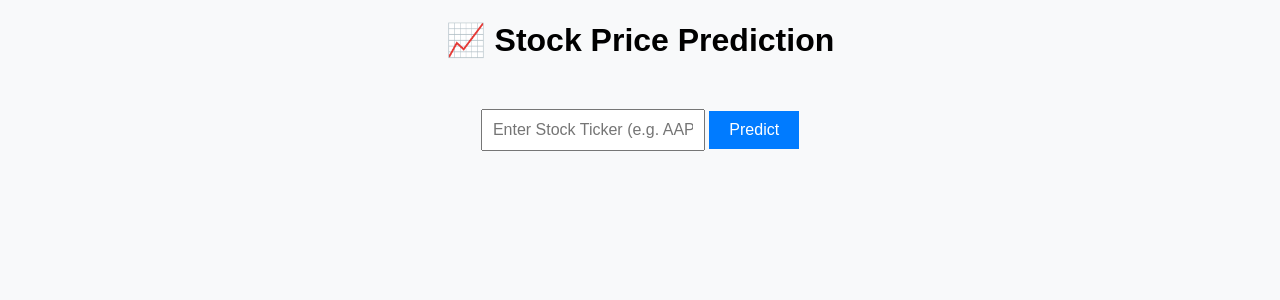
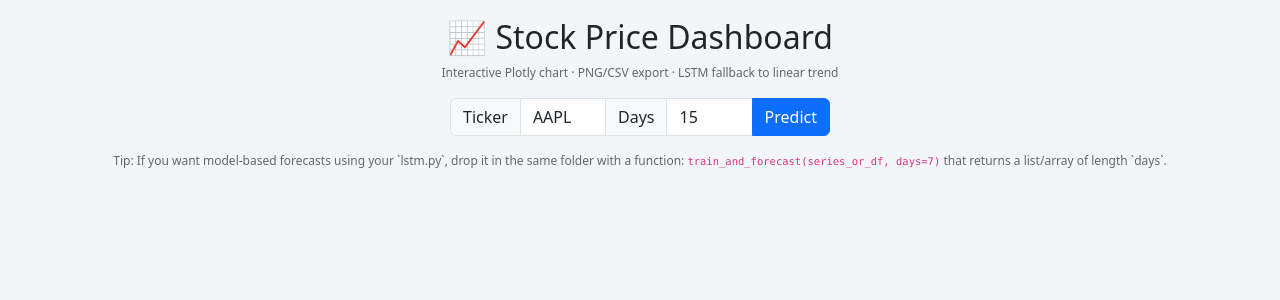
Before and after one commit to Jatin24505/stock-price, a Flask app: page / in a window 1280 px wide. Shown: the top 300 px of the page. Run offline with Flask 3, Linux system fonts and the light colour scheme.

Commit message:
Initial project upload

```diff
--- a/app.py
+++ b/app.py
@@ -1,60 +1,221 @@
-# app.py
-from flask import Flask, render_template, request
+from flask import Flask, render_template, request, send_file
+import pandas as pd
+import plotly.graph_objs as go
+import plotly.io as pio
+import os
+from model.lstm import train_and_forecast
 import yfinance as yf
-from keras.models import load_model
 import numpy as np
-from sklearn.preprocessing import MinMaxScaler
-import matplotlib.pyplot as plt
-import joblib
-import os
 
 app = Flask(__name__)
 
-def predict_and_plot(ticker):
-    df = yf.download(ticker, start='2015-01-01', end='2023-01-01')
-    data = df[['Close']]
-    scaler = joblib.load(f'{ticker}_scaler.save')
-    scaled_data = scaler.transform(data)
+STATIC_FOLDER = "static"
+PLOT_PATH = os.path.join(STATIC_FOLDER, "plot.png")
+CSV_PATH = os.path.join(STATIC_FOLDER, "forecast.csv")
 
-    sequence_length = 60
-    x, y = [], []
-    for i in range(sequence_length, len(scaled_data)):
-        x.append(scaled_data[i-sequence_length:i])
-        y.append(scaled_data[i])
 
-    x = np.array(x)
-    y = np.array(y)
+@app.route("/", methods=["GET", "POST"])
+def home():
+    ticker = "AAPL"
+    days = 15
+    fig_html = None
 
-    model = load_model(f'{ticker}_model.h5')
-    predictions = model.predict(x)
-    predictions = scaler.inverse_transform(predictions)
-    actual = scaler.inverse_transform(y)
+    last_close_price = None
+    last_month_avg = None
+    prev_month_avg = None
+    growth_pct = None
+    forecast_method = "LSTM"
 
-    plt.figure(figsize=(10,6))
-    plt.plot(actual, label='Actual Price')
-    plt.plot(predictions, label='Predicted Price')
-    plt.title(f'{ticker} Stock Price Prediction')
-    plt.xlabel('Days')
-    plt.ylabel('Price')
-    plt.legend()
-    plot_path = os.path.join('static', 'plot.png')
-    plt.savefig(plot_path)
-    plt.close()
-    return plot_path
+    if request.method == "POST":
+        ticker = request.form.get("ticker", "AAPL")
+        days = int(request.form.get("days", 15))
 
-@app.route('/', methods=['GET', 'POST'])
-def index():
-    if request.method == 'POST':
-        ticker = request.form['ticker'].upper()
+        # -------------------------
+        # FETCH STOCK DATA
+        # -------------------------
+        print(f"Fetching data for {ticker}...")
+        df = yf.download(ticker, period="3mo")
+
+        print(f"Downloaded {len(df)} rows")
+        print(f"Columns: {df.columns.tolist()}")
+
+        if df.empty:
+            return render_template("index.html", error="No data found for this ticker.")
+
+        df = df.reset_index()
+
+        # Handle MultiIndex columns from yfinance
+        if isinstance(df.columns, pd.MultiIndex):
+            df.columns = df.columns.get_level_values(0)
+
+        df = df[["Date", "Close"]]
+
+        # Basic values
+        last_close_price = df["Close"].iloc[-1]
+
+        # Handle small datasets
+        last_month = df.tail(30)
+        prev_month = df.tail(60).head(30)
+
+        last_month_avg = last_month["Close"].mean() if len(last_month) > 0 else None
+        prev_month_avg = prev_month["Close"].mean() if len(prev_month) > 0 else None
+
+        # -------------------------
+        # LSTM FORECAST
+        # -------------------------
         try:
-            if not os.path.exists(f'{ticker}_model.h5'):
-                from model import train_model
-                train_model(ticker)
-            plot_path = predict_and_plot(ticker)
-            return render_template('index.html', plot_url=plot_path, ticker=ticker)
+            # Pass the full DataFrame (not just the Series)
+            print(f"Starting LSTM forecast for {days} days...")
+            forecast_df = train_and_forecast(df, days)
+            print(f"Forecast generated: {len(forecast_df)} rows")
+            print(forecast_df.head())
+            forecast_method = "LSTM"
         except Exception as e:
-            return render_template('index.html', error=str(e))
-    return render_template('index.html')
+            print(f"LSTM failed: {e}")
+            # Fallback to linear trend
+            forecast_method = "Linear Trend (LSTM failed)"
+            last_date = pd.to_datetime(df["Date"].iloc[-1])
+            last_price = float(df["Close"].iloc[-1])
 
-if __name__ == '__main__':
+            # Simple linear trend
+            recent = df.tail(30)
+            if len(recent) > 1:
+                slope = (float(recent["Close"].iloc[-1]) - float(recent["Close"].iloc[0])) / len(recent)
+            else:
+                slope = 0
+
+            forecast_dates = pd.date_range(start=last_date + pd.Timedelta(days=1), periods=days)
+            forecast_values = [last_price + slope * (i + 1) for i in range(days)]
+
+            forecast_df = pd.DataFrame({
+                "Date": forecast_dates,
+                "Forecast": forecast_values
+            })
+            print(f"Fallback forecast generated: {len(forecast_df)} rows")
+
+        # Safe growth % (comparing last close to first forecast value)
+        try:
+            growth_pct = ((float(forecast_df["Forecast"].iloc[0]) - float(last_close_price)) / float(last_close_price)) * 100
+        except:
+            growth_pct = None
+
+        # -------------------------
+        # CONVERT ALL VALUES TO FLOATS
+        # -------------------------
+        def safe_float(x):
+            try:
+                return float(x)
+            except:
+                return None
+
+        last_close_price = safe_float(last_close_price)
+        last_month_avg = safe_float(last_month_avg)
+        prev_month_avg = safe_float(prev_month_avg)
+        growth_pct = safe_float(growth_pct)
+
+        # -------------------------
+        # BUILD LINE CHART
+        # -------------------------
+        print(f"Building chart...")
+        print(f"Previous month data: {len(prev_month)} rows")
+        print(f"Last month data: {len(last_month)} rows")
+        print(f"Forecast data: {len(forecast_df)} rows")
+
+        fig = go.Figure()
+
+        # Historical data - Previous Month (Blue line)
+        if len(prev_month) > 0:
+            fig.add_trace(go.Scatter(
+                x=prev_month["Date"],
+                y=prev_month["Close"],
+                mode="lines",
+                name="Previous Month",
+                line=dict(color="#1f77b4", width=2),
+                hovertemplate="<b>Previous Month</b><br>Date: %{x}<br>Price: $%{y:.2f}<extra></extra>"
+            ))
+
+        # Historical data - Last Month (Red line)
+        if len(last_month) > 0:
+            fig.add_trace(go.Scatter(
+                x=last_month["Date"],
+                y=last_month["Close"],
+                mode="lines",
+                name="Last Month",
+                line=dict(color="#ff7f0e", width=2),
+                hovertemplate="<b>Last Month</b><br>Date: %{x}<br>Price: $%{y:.2f}<extra></extra>"
+            ))
+
+        # Forecast - Dashed Green line
+        fig.add_trace(go.Scatter(
+            x=forecast_df["Date"],
+            y=forecast_df["Forecast"],
+            mode="lines",
+            name="Forecast (LSTM)",
+            line=dict(color="#2ca02c", dash="dash", width=3),
+            hovertemplate="<b>Forecast</b><br>Date: %{x}<br>Price: $%{y:.2f}<extra></extra>"
+        ))
+
+        # Update layout for better line chart visualization
+        fig.update_layout(
+            title={
+                'text': f"{ticker} Stock Price Forecast - Line Chart",
+                'x': 0.5,
+                'xanchor': 'center',
+                'font': {'size': 20, 'color': '#333'}
+            },
+            xaxis_title="Date",
+            yaxis_title="Price (USD)",
+            template="plotly_white",
+            height=550,
+            hovermode='x unified',
+            legend=dict(
+                orientation="h",
+                yanchor="bottom",
+                y=1.02,
+                xanchor="right",
+                x=1
+            ),
+            xaxis=dict(
+                showgrid=True,
+                gridwidth=1,
+                gridcolor='lightgray'
+            ),
+            yaxis=dict(
+                showgrid=True,
+                gridwidth=1,
+                gridcolor='lightgray'
+            )
+        )
+
+        fig_html = pio.to_html(fig, full_html=False)
+
+        # Save PNG & CSV
+        os.makedirs(STATIC_FOLDER, exist_ok=True)
+        fig.write_image(PLOT_PATH)
+        forecast_df.to_csv(CSV_PATH, index=False)
+
+    return render_template(
+        "index.html",
+        plot_div=fig_html,
+        ticker=ticker,
+        days=days,
+        last_close_price=last_close_price,
+        last_month_avg=last_month_avg,
+        prev_month_avg=prev_month_avg,
+        growth_pct=growth_pct,
+        forecast_method=forecast_method
+    )
+
+
+@app.route("/download_png")
+def download_png():
+    return send_file(PLOT_PATH, as_attachment=True)
+
+
+@app.route("/download_csv")
+def download_csv():
+    return send_file(CSV_PATH, as_attachment=True)
+
+
+if __name__ == "__main__":
     app.run(debug=True)
--- a/templates/index.html
+++ b/templates/index.html
@@ -1,54 +1,112 @@
-<!-- templates/index.html -->
-<!DOCTYPE html>
+<!doctype html>
 <html>
 <head>
-    <title>Stock Price Prediction</title>
-    <style>
-        body {
-            font-family: Arial;
-            background: #f8f9fa;
-            text-align: center;
-        }
-        form {
-            margin-top: 50px;
-        }
-        input {
-            padding: 10px;
-            width: 200px;
-            font-size: 16px;
-        }
-        button {
-            padding: 10px 20px;
-            font-size: 16px;
-            cursor: pointer;
-            background-color: #007BFF;
-            border: none;
-            color: white;
-        }
-        img {
-            margin-top: 30px;
-            max-width: 90%;
-            border: 1px solid #ccc;
-            box-shadow: 0 4px 10px rgba(0,0,0,0.2);
-        }
-        .error {
-            color: red;
-            margin-top: 20px;
-        }
-    </style>
+  <meta charset="utf-8" />
+  <title>Stock Price Dashboard — Interactive</title>
+  <meta name="viewport" content="width=device-width,initial-scale=1" />
+  <link href="https://cdn.jsdelivr.net/npm/bootstrap@5.3.0/dist/css/bootstrap.min.css" rel="stylesheet">
+
+  <style>
+    body { background:#f3f6f9; }
+    .container { margin-top: 18px; }
+    .kpi-card { border-radius: 12px; box-shadow: 0 6px 18px rgba(0,0,0,0.06); background:white; padding:16px; }
+    .kpi-value { font-size: 20px; font-weight:700; }
+    .kpi-title { font-size: 12px; color:#666; }
+    .controls { display:flex; gap:10px; align-items:center; justify-content:center; margin-bottom:12px; }
+    .plot-wrapper { background:white; padding:12px; border-radius:10px; box-shadow: 0 6px 18px rgba(0,0,0,0.04); }
+    .small-note { font-size:12px; color:#666; }
+  </style>
 </head>
 <body>
-    <h1>📈 Stock Price Prediction</h1>
-    <form method="POST">
-        <input type="text" name="ticker" placeholder="Enter Stock Ticker (e.g. AAPL)" required>
-        <button type="submit">Predict</button>
+  <div class="container">
+    <div class="text-center mb-3">
+      <h2>📈 Stock Price Dashboard</h2>
+      <p class="small-note">Interactive Plotly chart · PNG/CSV export · LSTM fallback to linear trend</p>
+    </div>
+
+    <form method="POST" class="mb-3 d-flex justify-content-center controls">
+      <div class="input-group" style="width:380px;">
+        <span class="input-group-text">Ticker</span>
+        <input class="form-control" name="ticker" placeholder="AAPL" value="{{ ticker }}">
+        <span class="input-group-text">Days</span>
+        <input class="form-control" name="days" type="number" min="1" max="60" value="{{ days }}">
+        <button class="btn btn-primary" type="submit">Predict</button>
+      </div>
     </form>
-    {% if plot_url %}
-        <h2>Predicted vs Actual Price for {{ ticker }}</h2>
-        <img src="{{ plot_url }}" alt="Prediction Plot">
+
+    {% if last_close_price is not none %}
+    <div class="row mb-3 justify-content-center">
+      <div class="col-auto">
+        <div class="kpi-card text-center">
+          <div class="kpi-title">Last Close Price</div>
+          <div class="kpi-value">₹ {{ last_close_price }}</div>
+        </div>
+      </div>
+
+      <div class="col-auto">
+        <div class="kpi-card text-center">
+          <div class="kpi-title">Last Month Avg</div>
+          <div class="kpi-value">₹ {{ last_month_avg }}</div>
+        </div>
+      </div>
+
+      <div class="col-auto">
+        <div class="kpi-card text-center">
+          <div class="kpi-title">Previous Month Avg</div>
+          <div class="kpi-value">
+            {% if prev_month_avg is not none %}
+              ₹ {{ prev_month_avg }}
+            {% else %}
+              N/A
+            {% endif %}
+          </div>
+        </div>
+      </div>
+
+      <div class="col-auto">
+        <div class="kpi-card text-center">
+          <div class="kpi-title">Growth % (last vs prev)</div>
+          <div class="kpi-value">
+            {% if growth_pct is not none %}
+    {% set g = growth_pct|float %}
+    {% if g >= 0 %}
+        <span style="color:green;">▲ {{ g|round(2) }}%</span>
+    {% else %}
+        <span style="color:red;">▼ {{ g|round(2) }}%</span>
     {% endif %}
-    {% if error %}
-        <div class="error">{{ error }}</div>
+{% else %}
+    N/A
+{% endif %}
+
+          </div>
+        </div>
+      </div>
+
+      <div class="col-auto">
+        <div class="kpi-card text-center">
+          <div class="kpi-title">Forecast Method</div>
+          <div class="kpi-value">{{ forecast_method or "LinearTrend" }}</div>
+        </div>
+      </div>
+    </div>
     {% endif %}
+
+    {% if plot_div %}
+      <div class="plot-wrapper mb-3">
+        {{ plot_div | safe }}
+      </div>
+
+      <div class="d-flex gap-2 justify-content-center mb-4">
+        <a class="btn btn-success" href="{{ url_for('download_png') }}">⬇ Download PNG</a>
+        <a class="btn btn-secondary" href="{{ url_for('download_csv') }}">⬇ Download CSV</a>
+      </div>
+    {% endif %}
+
+    <div class="text-center small-note">
+      Tip: If you want model-based forecasts using your `lstm.py`, drop it in the same folder with a function:
+      <code>train_and_forecast(series_or_df, days=7)</code>
+      that returns a list/array of length `days`.
+    </div>
+  </div>
 </body>
 </html>
```
Also changed, not shown: model.py (deleted, +0 -40 lines), model/lstm.py (added, +79 -0 lines), static/forecast.csv (added, +61 -0 lines), utils/forecast_plot.py (added, +35 -0 lines), forecast.png (added), static/plot.png.
